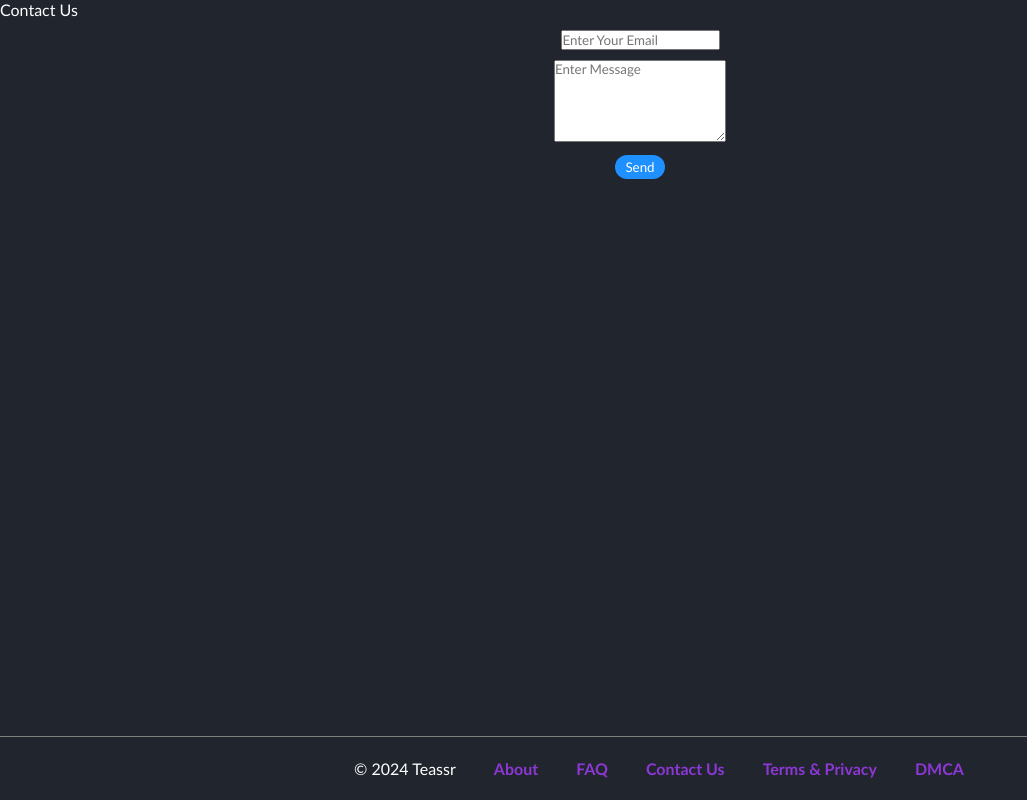
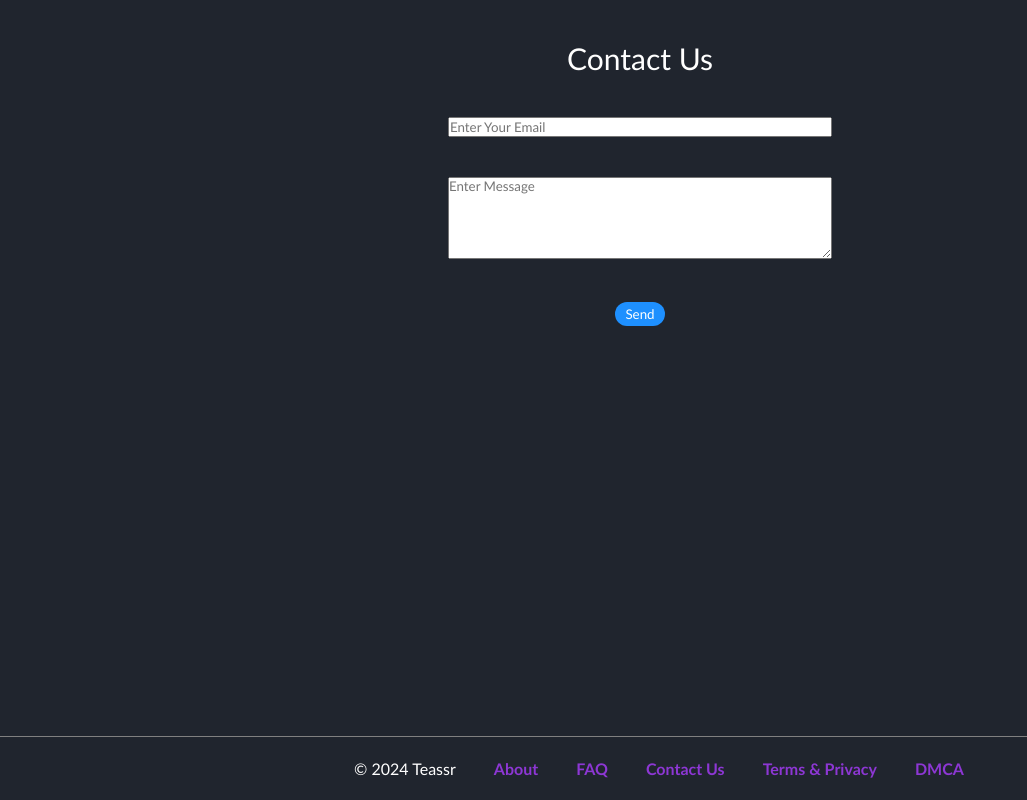
Before and after one commit to senup1/Teassr, a PHP site: page /contactUs.php in a window 1280 px wide. Shown: the whole page, without its empty margins (0-1027 px from the left). Run offline with PHP 8.4, Linux system fonts and the light colour scheme; data that the repository does not hold is empty.

Commit message:
contact us updates

```diff
--- a/assets/styles/main.css
+++ b/assets/styles/main.css
@@ -425,15 +425,44 @@ input:focus {
 	height: 92%;
 	width: 100%;
 }
+#contactPage #contactTitle{
+	font-size: 30px;
+	margin-top: 40px;
+}
 #contactPage .container{
 	height: 100%;
-	width: 100%;
+	width: 30%;
 	display: flex;
 	align-items: center;
 	flex-direction: column;
 }
 #contactPage .container .CPItem{
-	margin-top: 10px;
+	margin-top: 40px;
+}
+#contactPage .container .CPItem:nth-of-type(1){
+	width: 100%;
+}
+#contactPage .container .CPItem:nth-of-type(2){
+	width: 100%;
+}
+#contactPage .container .CPItem input{
+	width: 100%;
+}
+#contactPage .container .CPItem textarea{
+	width: 100%;
+}
+
+/*sendEmail page*/
+#sendEmail{
+	height: 92%;
+	width: 100%;
+}
+#sendEmail .container{
+	height: 100%;
+	width: 100%;
+	display: flex;
+	align-items: center;
+	justify-content: center;
 }
 
 
--- a/contactUs.php
+++ b/contactUs.php
@@ -4,8 +4,8 @@
 	</head>
     <body>
         <section id="contactPage">
-            <p id="contactTitle">Contact Us</p>
-            <form action="assets/handling/sendEmail.php" method="GET" class="container">
+            <form action="sendEmail.php" method="GET" class="container">
+                <p id="contactTitle">Contact Us</p>
                 <div class="CPItem">
                     <input type="email" name="email" placeholder="Enter Your Email" required>
                 </div>
```
Also changed, not shown: assets/handling/sendEmail.php (deleted, +0 -26 lines), sendEmail.php (added, +13 -0 lines).
